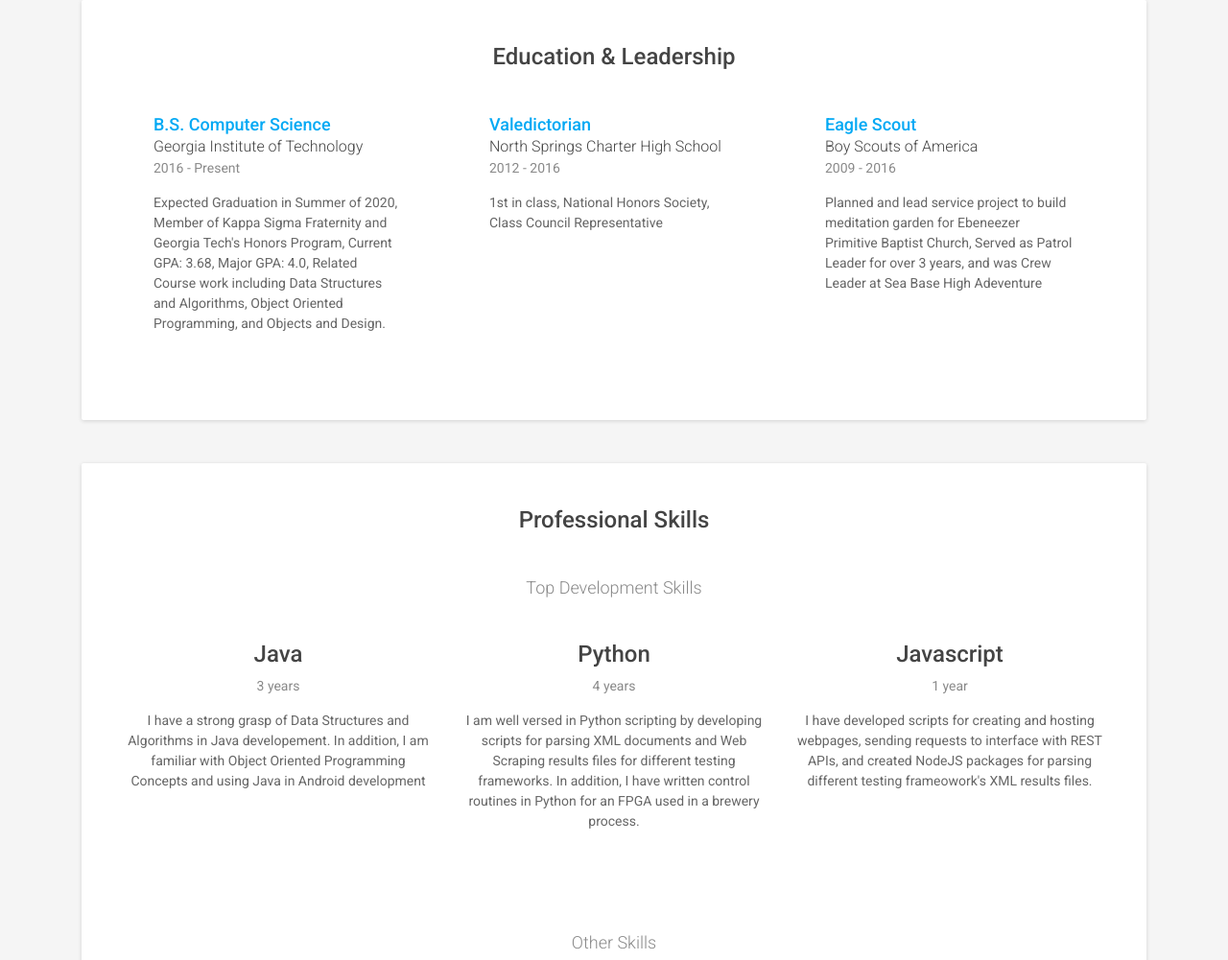
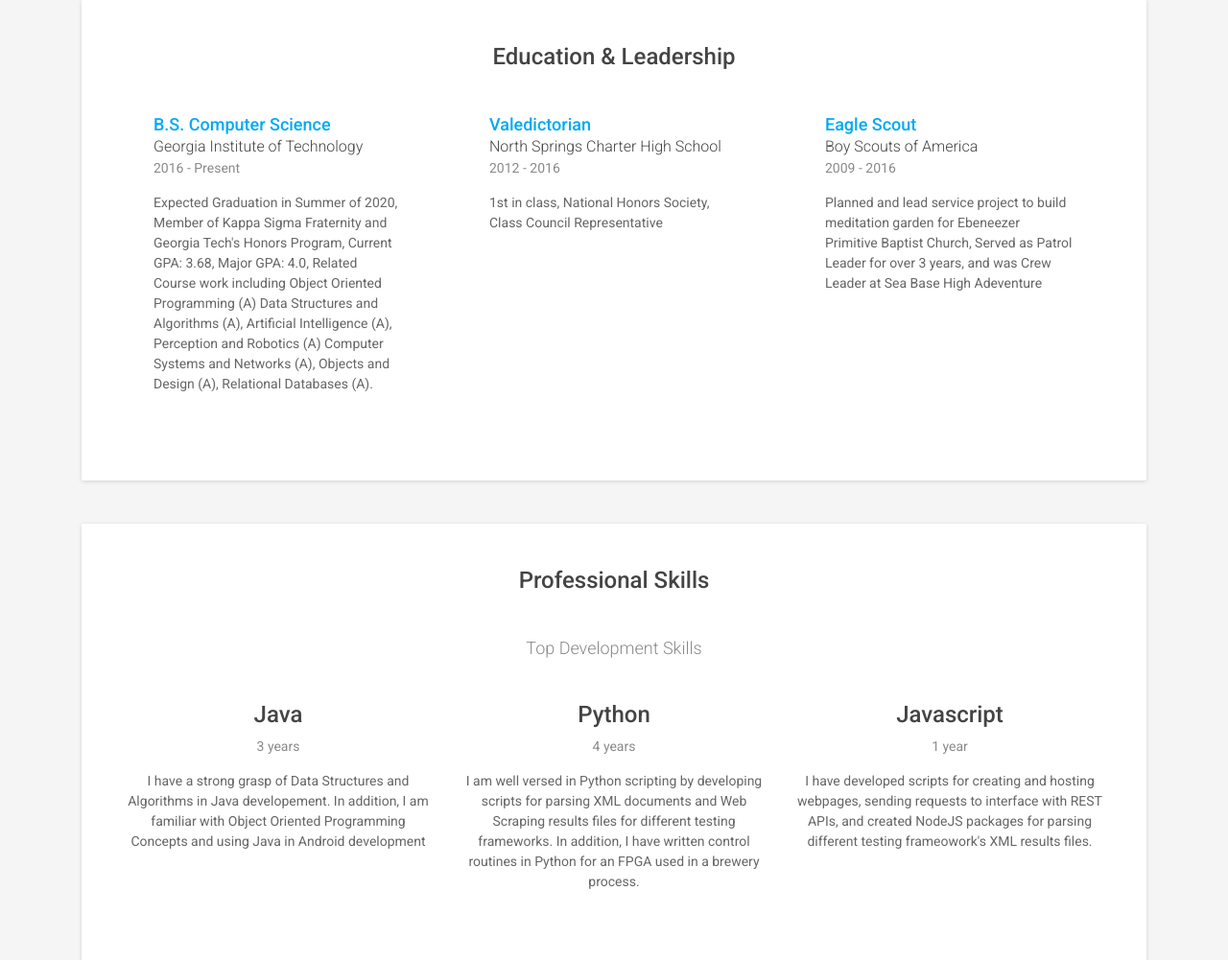
Before and after one commit to sanjayjohn/sanjayjohn.github.io, a plain HTML site: page index.html in a window 1280 px wide. Shown: the part 1980-2981 px from the top of the page at 96% size. Drawn offline with Linux system fonts and the light colour scheme; a script that the page names is missing.

Commit message:
updated website

```diff
--- a/index.html
+++ b/index.html
@@ -169,7 +169,7 @@
                         </div><!--//education-body-->
                         <div class="time">2016 - Present</div>
                         <div class="desc">
-                            Expected Graduation in Summer of 2020, Member of Kappa Sigma Fraternity and Georgia Tech's Honors Program, Current GPA: 3.68, Major GPA: 4.0, Related Course work including Data Structures and Algorithms, Object Oriented Programming, and Objects and Design.
+                            Expected Graduation in Summer of 2020, Member of Kappa Sigma Fraternity and Georgia Tech's Honors Program, Current GPA: 3.68, Major GPA: 4.0, Related Course work including Object Oriented Programming (A) Data Structures and Algorithms (A), Artificial Intelligence (A), Perception and Robotics (A) Computer Systems and Networks (A), Objects and Design (A), Relational Databases (A).
                         </div>
                     </div><!--//item-inner-->
                 </div><!--//item-->
```
